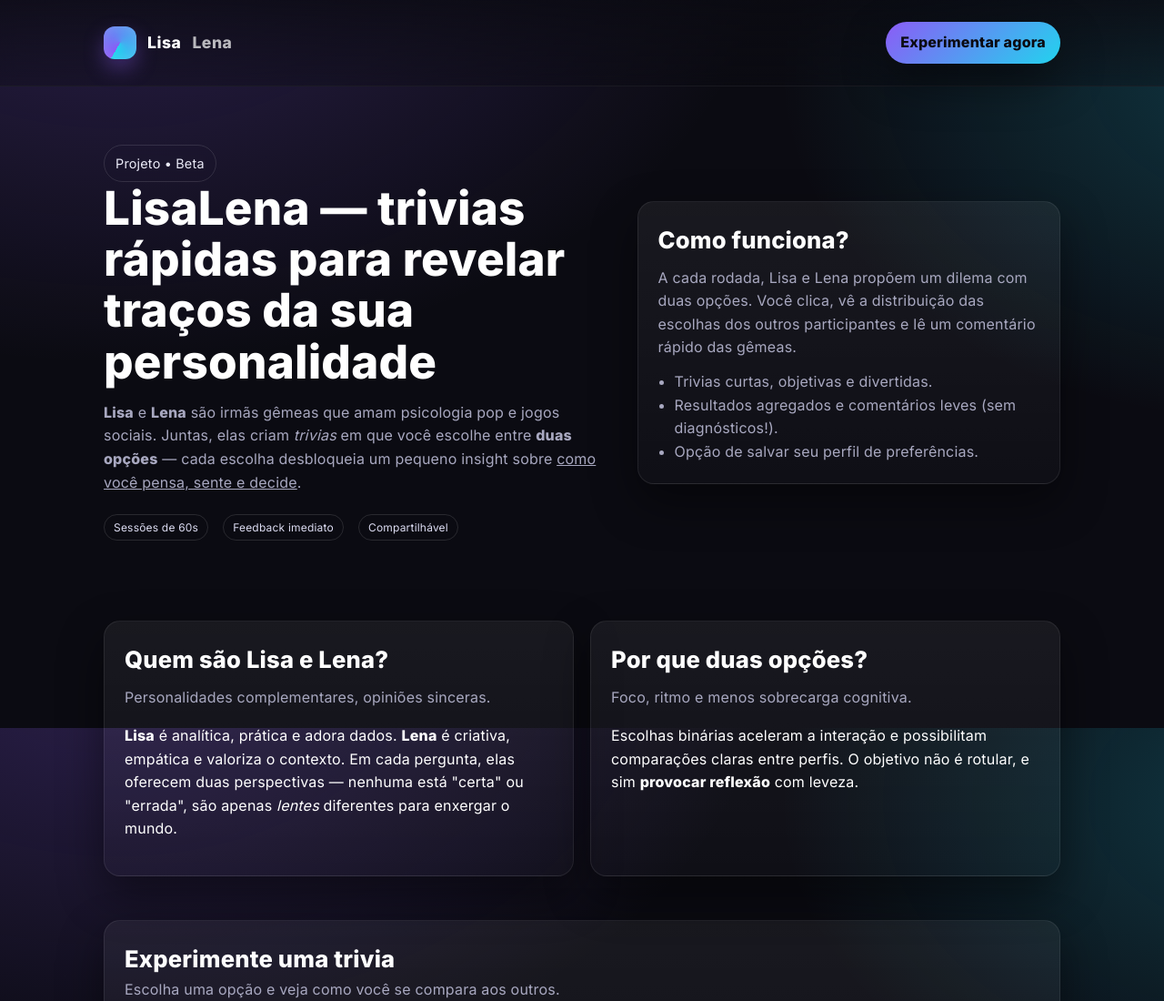
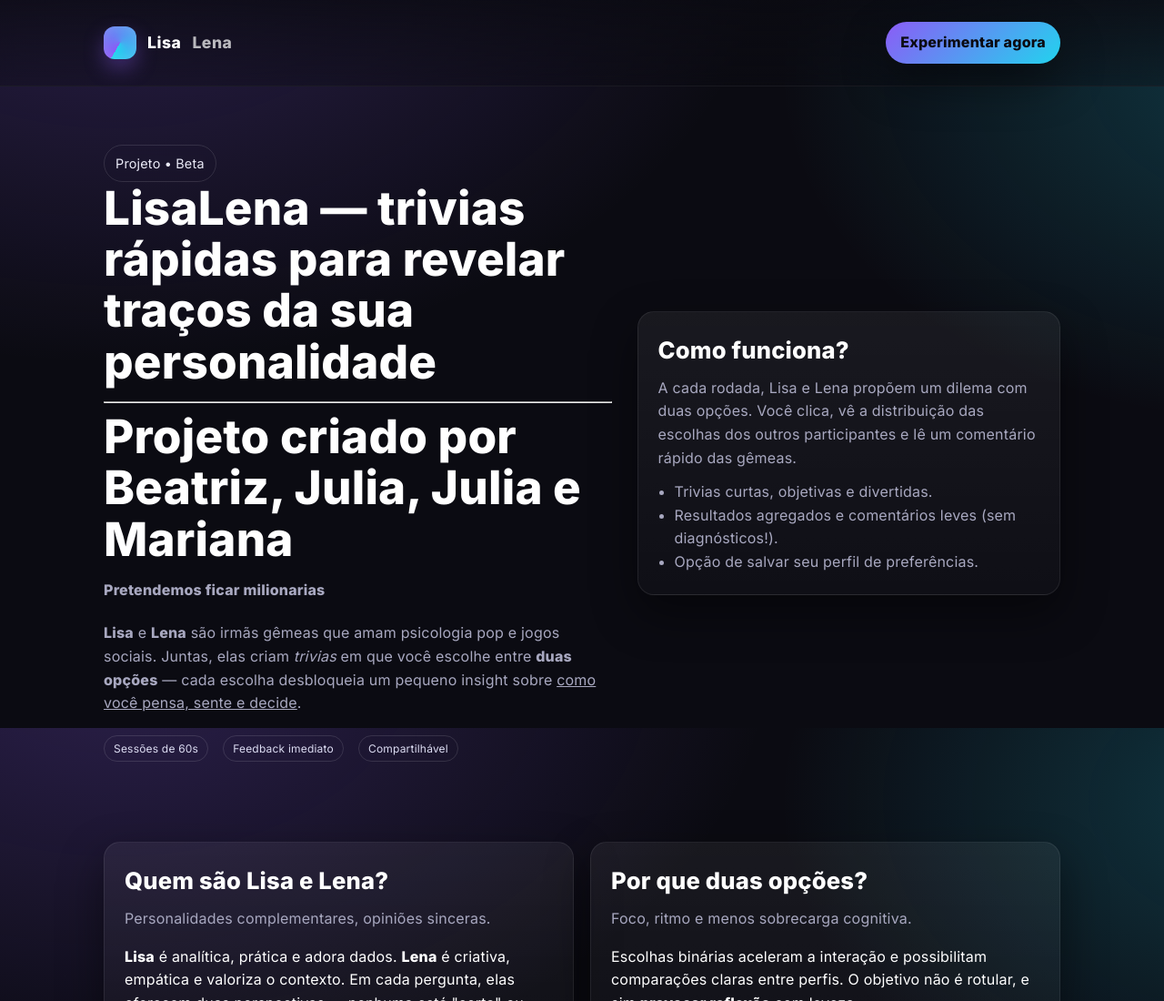
Before and after one commit to EngSoftwareFatecRL/lisalena, a plain HTML site: page index.html in a window 1280 px wide. Shown: the top 1100 px of the page at 91% size. Drawn offline with Linux system fonts and the light colour scheme.

Commit message:
creditos

```diff
--- a/index.html
+++ b/index.html
@@ -30,6 +30,13 @@
       <div>
         <span class="pill" aria-hidden="true">Projeto • Beta</span>
         <h1>LisaLena — trivias rápidas para revelar traços da sua personalidade</h1>
+        <hr>
+        <h1> Projeto criado por Beatriz, Julia, Julia e Mariana</h1>
+        <p>
+            <strong>
+                Pretendemos ficar milionarias
+            </strong>
+        </p>
         <p>
           <strong>Lisa</strong> e <strong>Lena</strong> são irmãs gêmeas que amam psicologia pop e jogos sociais.
           Juntas, elas criam <em>trivias</em> em que você escolhe entre <strong>duas opções</strong> —
```
